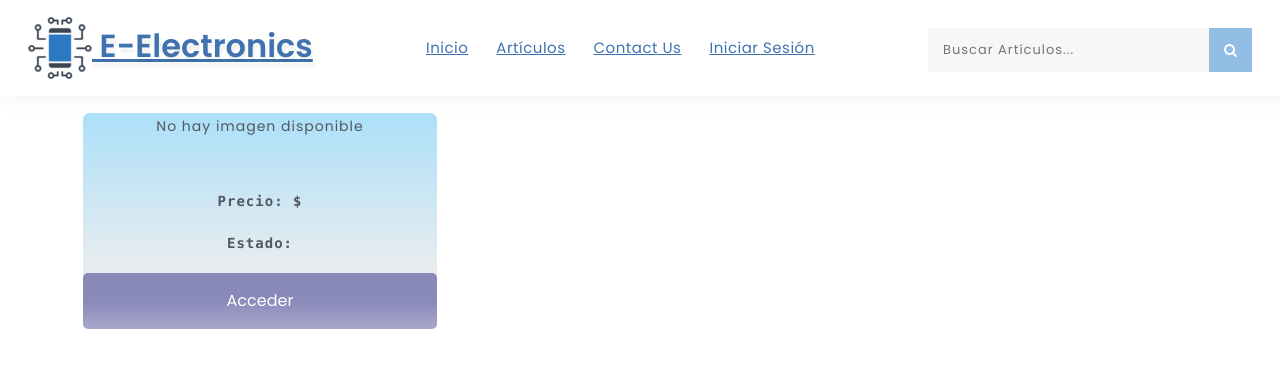
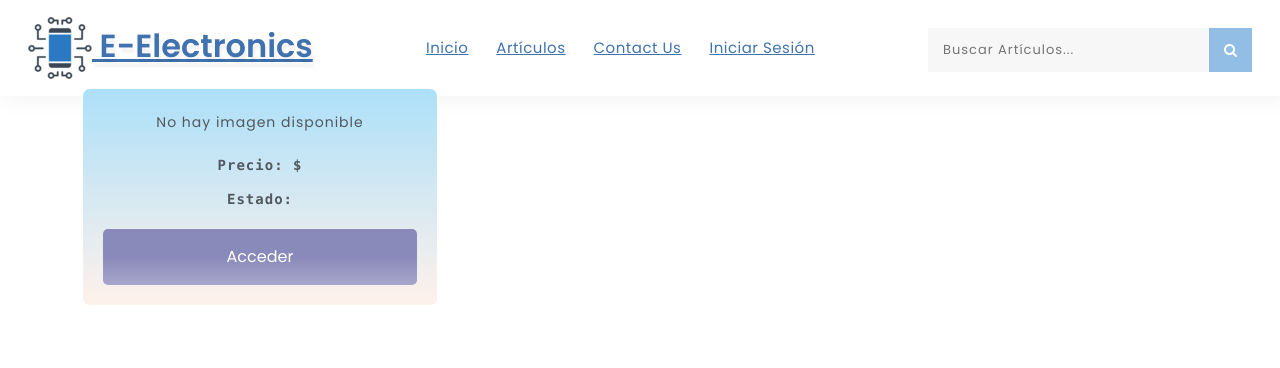
Before and after one commit to gil-666/TiendaElectronica, a PHP site: page /articulos.php in a window 1280 px wide. Shown: the top 368 px of the page. Run offline with PHP 8.4, Linux system fonts and the light colour scheme; tables that the repository leaves empty or names only in its code hold one stand-in row (values such as "Sample post"); data that the repository does not hold is empty.

Commit message:
articulos

```diff
--- a/articulos.php
+++ b/articulos.php
@@ -7,11 +7,28 @@
         // }
         ?>
 <main class="container text-center d-flex flex-column alto justify-content-center">
+    <style>
+        /* Custom CSS for maintaining card height and adjusting content */
+        .custom-card {
+            height: 100%; /* Ensures all cards have the same height */
+            display: flex; /* Use flexbox to control content layout */
+            flex-direction: column; /* Arrange content vertically */
+            justify-content: space-between; /* Space out content vertically */
+            padding: 20px; /* Add padding to the card */
+        }
 
+        .custom-card-content {
+            flex-grow: 1; /* Allow content area to grow and occupy remaining space */
+        }
 
-    <div class="row">
+        .custom-card img {
+            max-width: 100%; /* Ensure images don't exceed card width */
+            height: auto; /* Maintain aspect ratio */
+        }
+    </style>
 
-    <?php
+    <div class="row row-cols-1 row-cols-md-3 g-4">
+        <?php
         // Seleccionar todos los artículos de la tabla 'articulos'
         $query = $conn->query("SELECT * FROM articulos");
 
@@ -19,7 +36,7 @@
         if ($query->rowCount() > 0) {
             // Recorrer los resultados y mostrarlos en tarjetas
             while ($row = $query->fetch(PDO::FETCH_ASSOC)) {
-                echo '<article class="col-12 col-md-4 my-3">';
+                echo '<article class="col my-3">';
                 echo '<div class="border border-white rounded-3 custom-card">';
                 if (!empty($row['Fotografia'])) {
                     // Convertir el blob de la imagen en una URL de datos base64
@@ -31,13 +48,15 @@
                 } else {
                     echo '<p class="text-center">No hay imagen disponible</p>';
                 }
-                echo '<h2 class="mt-5 fw-bold">' . $row['Nombre'] . '</h2>';
-                echo '<p class="font-monospace mt-3"><strong>Precio: $' . $row['Precio'] . '</strong></p>';
-                echo '<p class="font-monospace mt-3"><strong>Estado: ' . $row['Estado'] . '</strong></p>';
+                echo '<div class="custom-card-content">';
+                echo '<h2 class="mt-3 fw-bold">' . $row['Nombre'] . '</h2>';
+                echo '<p class="font-monospace mt-2"><strong>Precio: $' . $row['Precio'] . '</strong></p>';
+                echo '<p class="font-monospace mt-2"><strong>Estado: ' . $row['Estado'] . '</strong></p>';
                 echo '<p class="mt-3">' . $row['Descripción'] . '</p>';
+                echo '</div>'; // Cerrar custom-card-content
                 echo '<a href="#" class="accecolora text-white d-block py-3 text-decoration-none">Acceder</a>';
                 echo '</div>'; // Cerrar custom-card
-                echo '</article>'; // Cerrar col-12 col-md-4
+                echo '</article>'; // Cerrar col
             }
         } else {
             echo '<p class="text-center">No hay artículos disponibles.</p>';
@@ -45,5 +64,4 @@
         ?>
     </div> <!-- Cerrar row -->
 
-
-</main> <!-- Cerrar container -->
+</main>
```
